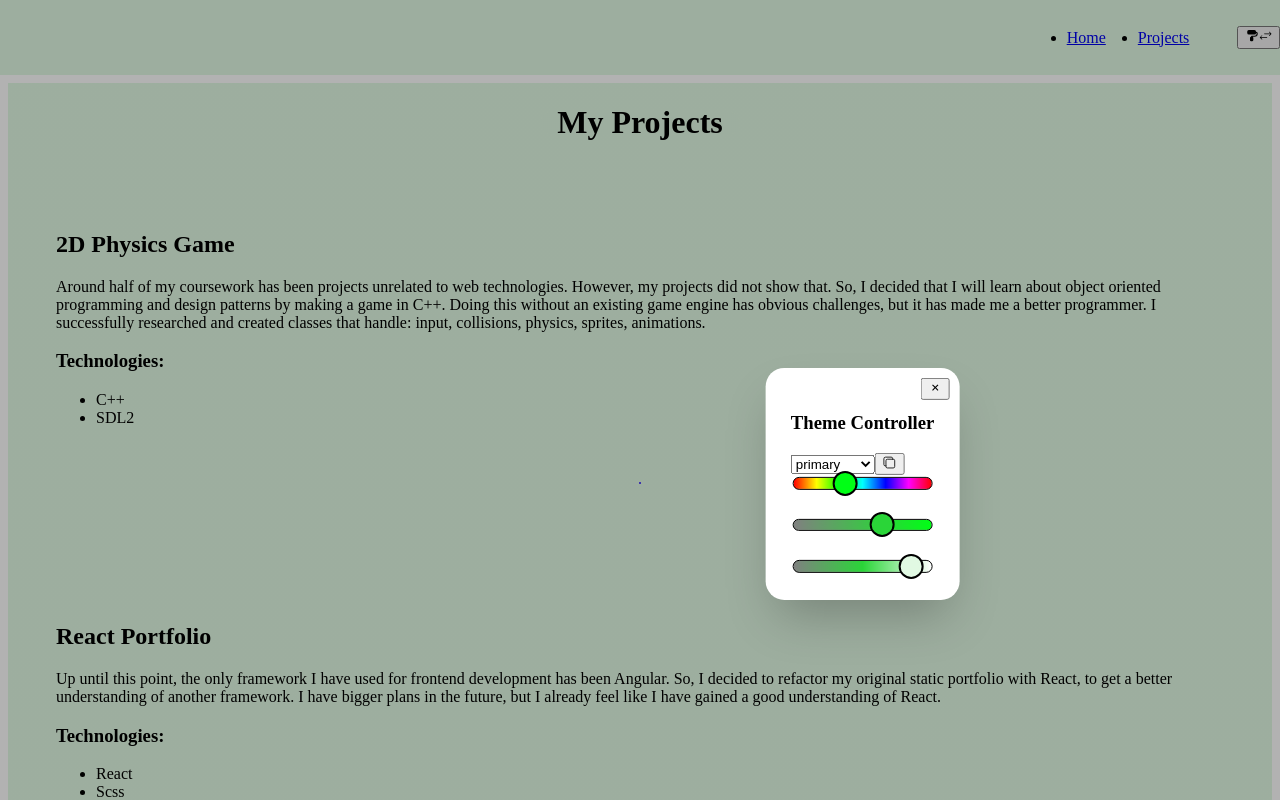
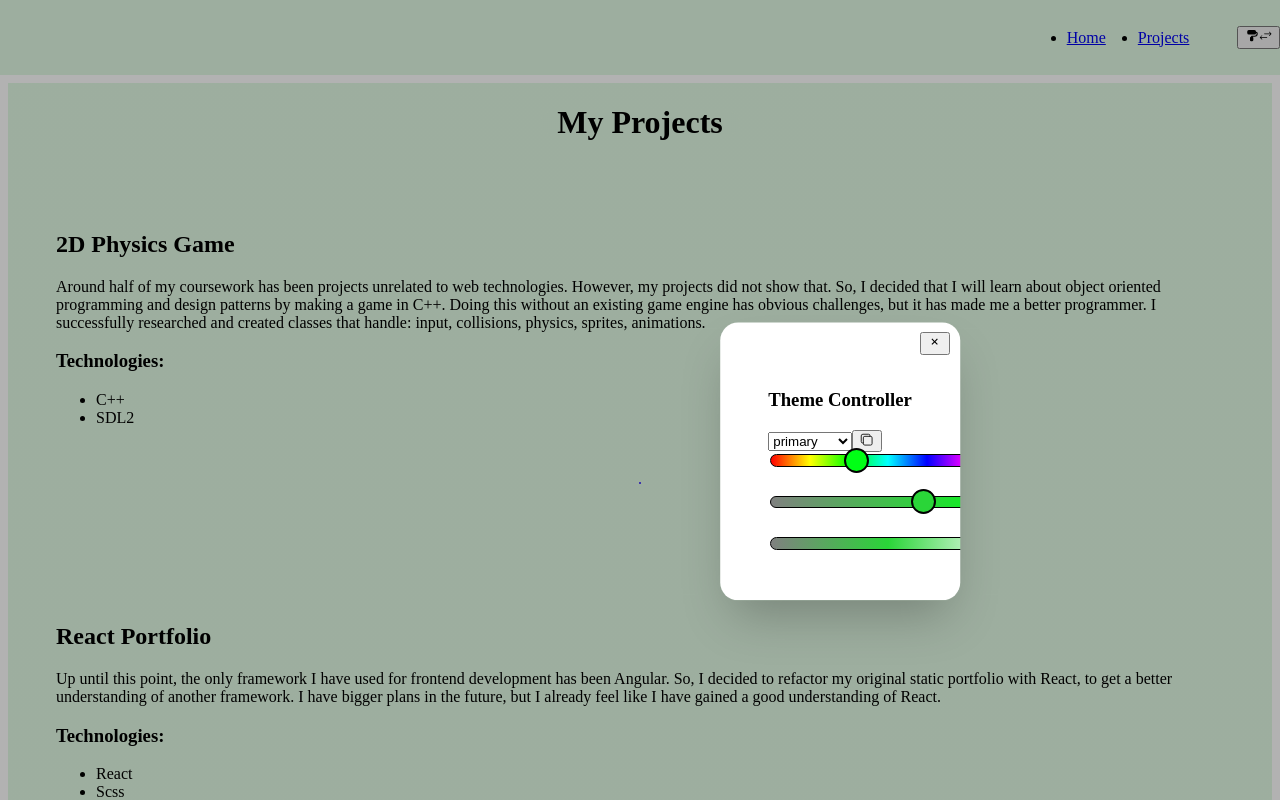
Before and after one commit to Cosillow/Personal-Website, a React (Vite) app in the folder vite-personal-website/: page /projects in a window 1280 px wide. Both pictures are taken after a click on the button 1258 px from the left and 37 px from the top of the page. Shown: the top 800 px of the page. Built offline with nearby package versions, Linux system fonts and the light colour scheme.

Commit message:
Improved style of themeModal and functionality of modal
Close button doesn't focus, background click will close modal,

```diff
--- a/vite-personal-website/src/components/Modal.tsx
+++ b/vite-personal-website/src/components/Modal.tsx
@@ -4,8 +4,6 @@ import { BiX } from "react-icons/bi";
 import styled from "styled-components";
 
 const DialogModal: any = styled.dialog`
-
-  padding: 1em 2em;
   .close-modal {
     position: absolute;
     top: 10px;
@@ -17,10 +15,9 @@ const DialogModal: any = styled.dialog`
   }
 
   border: none;
-  border-radius: calc(5px * 3.74);
+  border-radius: 18px;
   box-shadow: 0 0 #0000, 0 0 #0000, 0 25px 50px -12px rgba(0, 0, 0, 0.25);
-  padding: 1.6rem;
-  /* max-width: 400px; */
+  padding: 0;
 
   position: fixed;
   left: 50%;
@@ -28,6 +25,13 @@ const DialogModal: any = styled.dialog`
   transform: translate(-50%, -50%);
   z-index: 999999;
 `;
+
+const DialogContainer: any = styled.div`
+  // this exists to allow clicking the background of the dialog to close
+  width: 100%;
+  height: 100%;
+  padding: 3rem;
+`
 
 const Modal: React.FC<{
   title: string,
@@ -40,17 +44,19 @@ const Modal: React.FC<{
 
   useEffect(() => {
     if (!dialogRef || !open) {
-      // modal closed
+      // modal closing
       enableScroll();
       return;
     }
 
-    // modal is open
+    // modal is opening
     topScroll = window.scrollY || document.documentElement.scrollTop;
     leftScroll = window.scrollX || document.documentElement.scrollLeft;
 
 
     dialogRef.current?.showModal()
+    // Set focus to the dialog (default focus is the close button, which ruins the hover animation)
+    dialogRef.current?.focus();
     disableScroll();
 
     return () => {
@@ -72,16 +78,26 @@ const Modal: React.FC<{
     enableScroll();
   }
 
+  const dialogClicked = () => {
+    closeModal();
+  }
+
+  const dialogContainerClicked = (event: React.MouseEvent) => {
+    // prevent dialogClicked --> closeModal()
+    event.stopPropagation()
+  }
+
   return (
     <>
       {createPortal(
-        <DialogModal ref={dialogRef} onCancel={ closeModal }  >
-          <button className="font-sm clear close-modal" onClick={ closeModal } >
-            <BiX></BiX>
-          </button>
-
-          <h3 className="font-sm">{title}</h3>
-          {children}
+        <DialogModal ref={dialogRef} onCancel={ closeModal } onClick={ dialogClicked } >
+            <DialogContainer onClick={ dialogContainerClicked }>
+              <button className="font-lg clear close-modal" onClick={ closeModal } >
+                <BiX></BiX>
+              </button>
+              <h3 className="font-sm text-center">{title}</h3>
+              {children}
+            </DialogContainer>
         </DialogModal>,
         document.getElementById('root')!
       )}
--- a/vite-personal-website/src/connors-library/_typography.scss
+++ b/vite-personal-website/src/connors-library/_typography.scss
@@ -12,6 +12,10 @@ h6 {
   font-size: var(--font-xs);
 }
 
+.text-center {
+  text-align: center;
+}
+
 .text-end {
   text-align: end;
 }
--- a/vite-personal-website/src/connors-library/_utility.scss
+++ b/vite-personal-website/src/connors-library/_utility.scss
@@ -1,6 +1,3 @@
-.text-center {
-    text-align: center;
-}
 .disable-scrolling {
     height: 100%;
     overflow: hidden;
```
